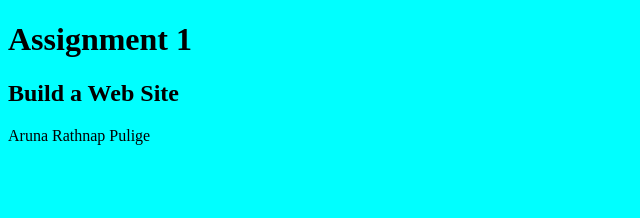
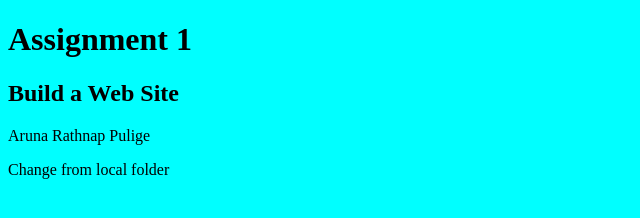
Before and after one commit to apwickrama/apwickrama.github.io, a plain HTML site: page index.html in a window 1280 px wide. Shown: the whole page, without its empty margins (0-640 px from the left). Drawn offline with Linux system fonts and the light colour scheme.

Commit message:
first edit

```diff
--- a/index.html
+++ b/index.html
@@ -9,5 +9,8 @@
 <h2>Build a Web Site</h2>
 <p>Aruna Rathnap Pulige</p>
 
+<p>Change from local folder</p>
+
+
 </body>
 </html>
```
